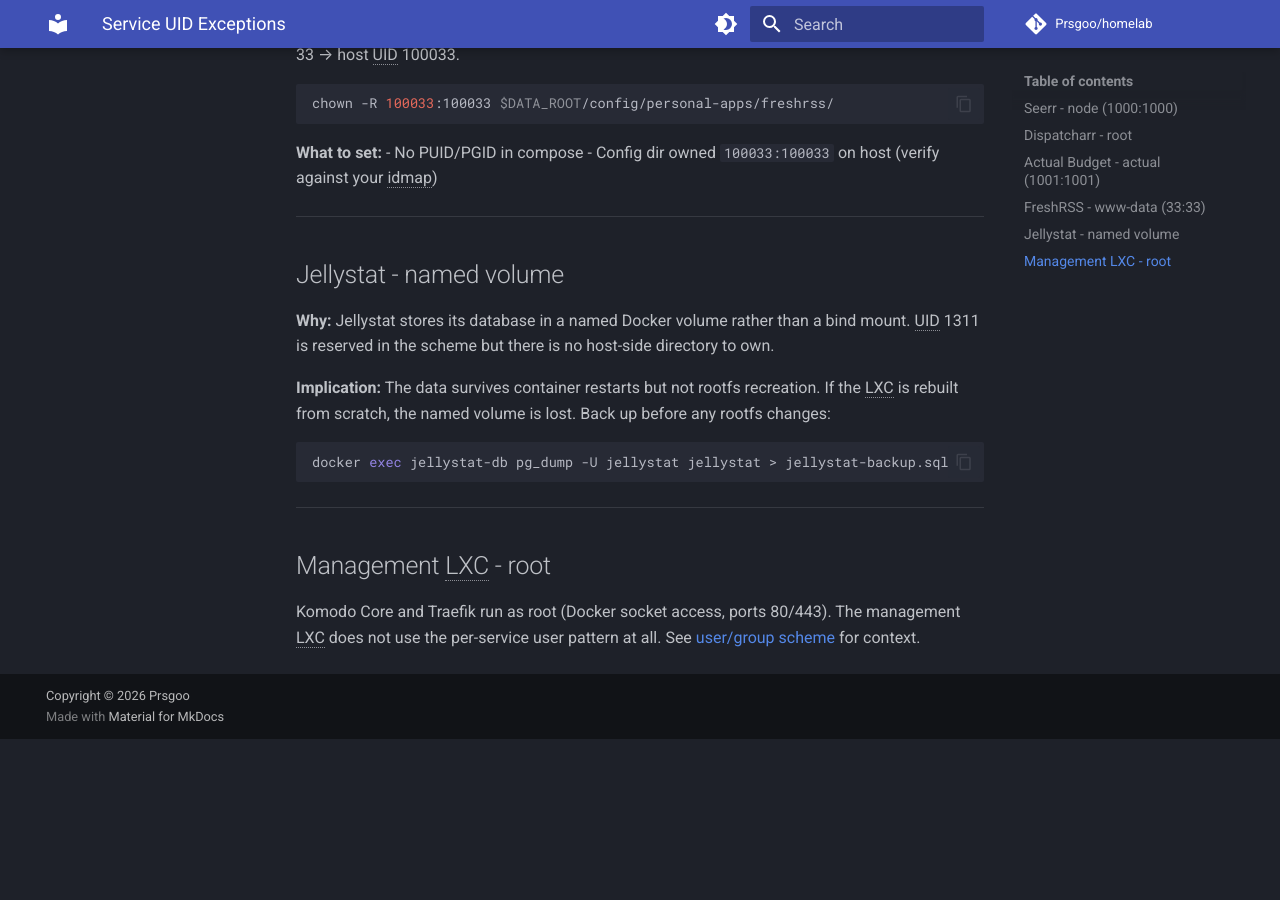
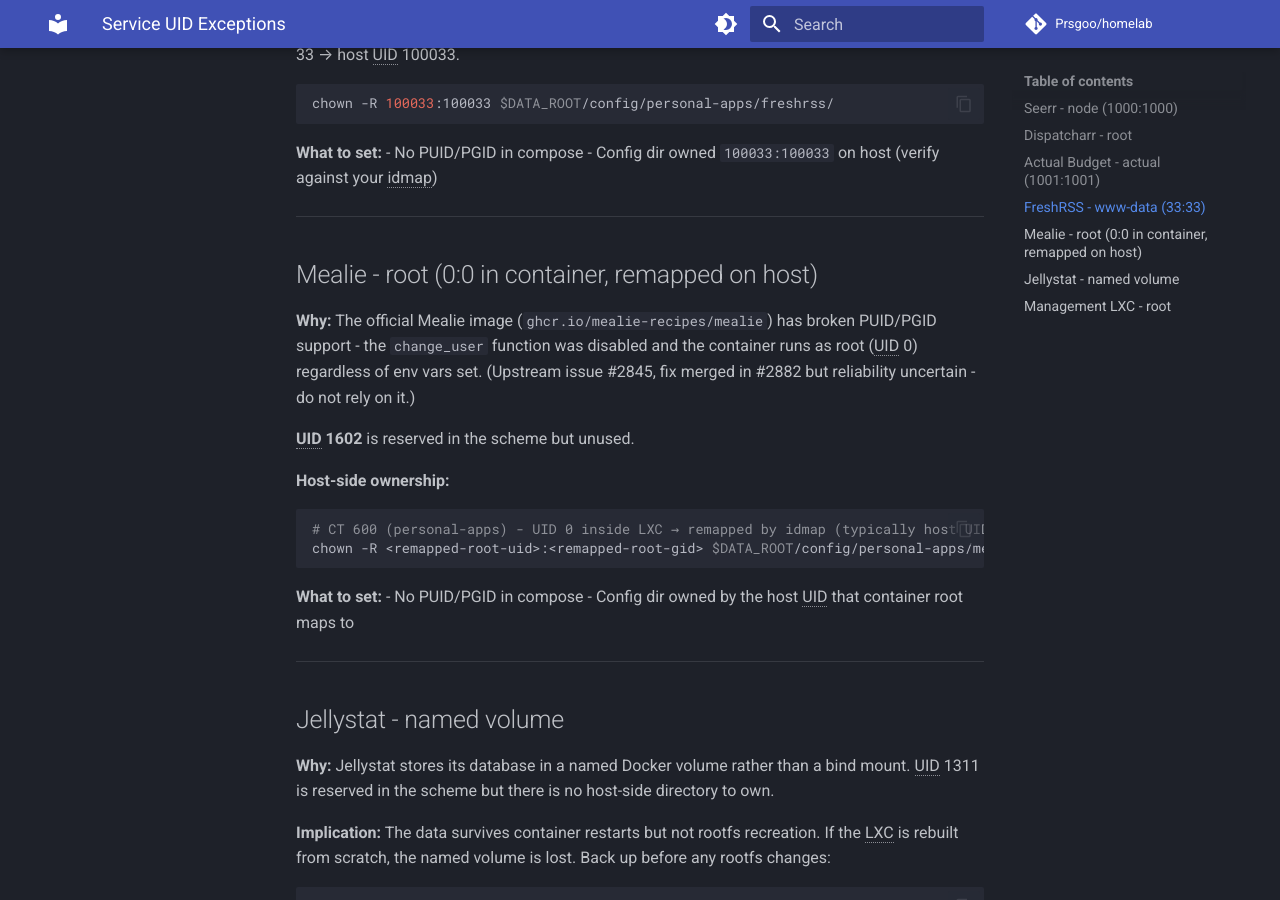
Before and after one commit to Prsgoo/homelab, an MkDocs documentation site: the page built from docs/wiki/standards/service-uid-exceptions.md, in a window 1280 px wide and 900 px high, scrolled down 1719 px. Built offline with MkDocs 1.6.1 and Material for MkDocs 9.7.7, drawn with Linux system fonts in a browser that asks for light colours; comment, search, counter and statistics services are not loaded; before the commit the page ends 2458 px from its top, so only the background shows below that.

````diff
--- a/docs/wiki/standards/service-uid-exceptions.md
+++ b/docs/wiki/standards/service-uid-exceptions.md
@@ -79,6 +79,24 @@ chown -R 100033:100033 $DATA_ROOT/config/personal-apps/freshrss/
 
 ---
 
+## Mealie - root (0:0 in container, remapped on host)
+
+**Why:** The official Mealie image (`ghcr.io/mealie-recipes/mealie`) has broken PUID/PGID support - the `change_user` function was disabled and the container runs as root (UID 0) regardless of env vars set. (Upstream issue #2845, fix merged in #2882 but reliability uncertain - do not rely on it.)
+
+**UID 1602** is reserved in the scheme but unused.
+
+**Host-side ownership:**
+```bash
+# CT 600 (personal-apps) - UID 0 inside LXC → remapped by idmap (typically host UID 100000)
+chown -R <remapped-root-uid>:<remapped-root-gid> $DATA_ROOT/config/personal-apps/mealie/
+```
+
+**What to set:**
+- No PUID/PGID in compose
+- Config dir owned by the host UID that container root maps to
+
+---
+
 ## Jellystat - named volume
 
 **Why:** Jellystat stores its database in a named Docker volume rather than a bind mount. UID 1311 is reserved in the scheme but there is no host-side directory to own.
````
Also changed, not shown: docs/wiki/services/personal-apps/mealie.md (+1 -0 lines), docs/wiki/standards/user-group-scheme.md (+14 -7 lines).
